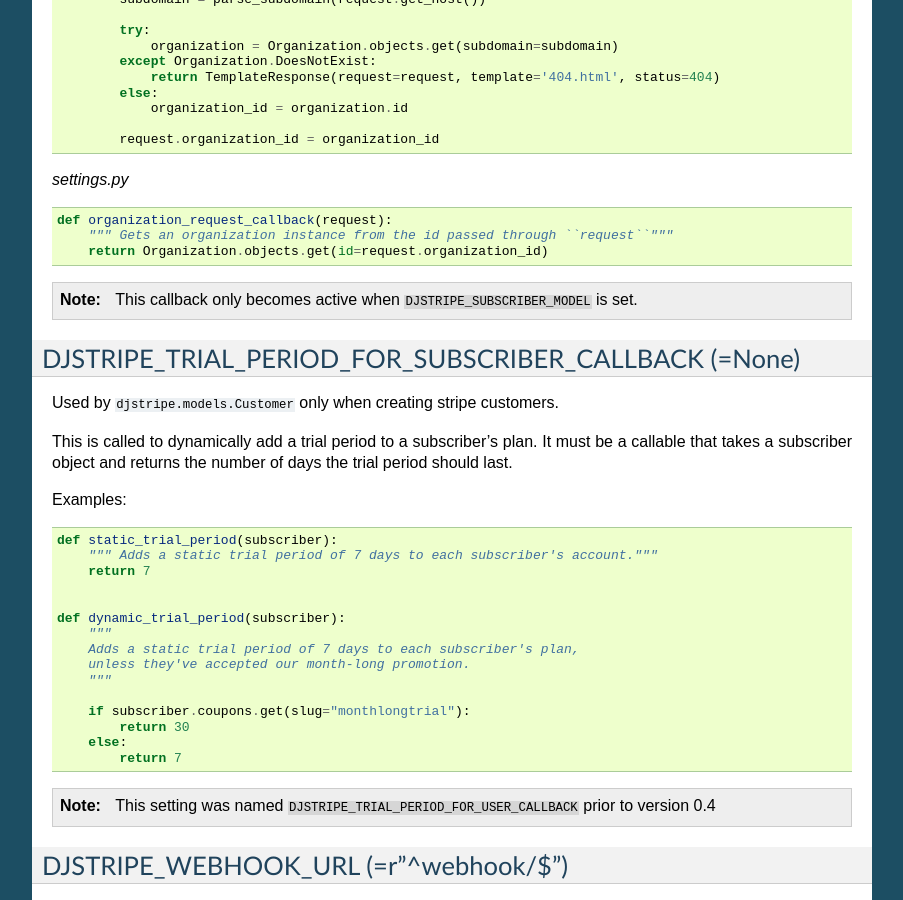
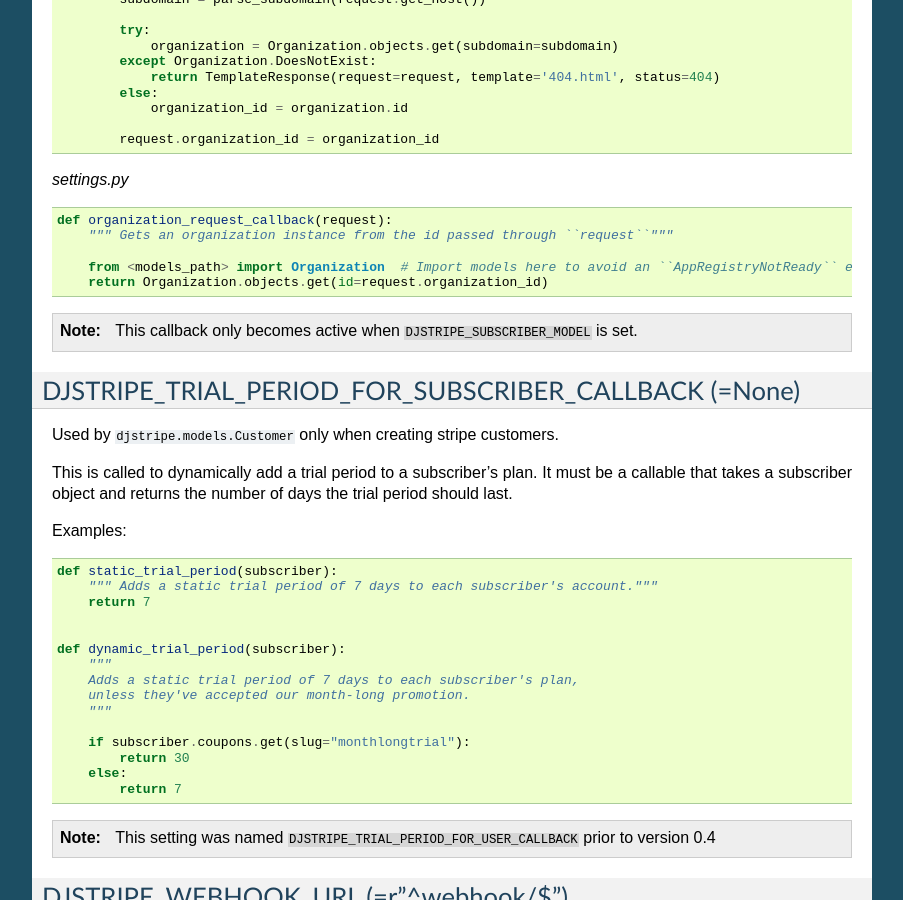
Before and after one commit to dj-stripe/dj-stripe, a Sphinx documentation site: the page built from docs/settings.rst, in a window 1280 px wide and 900 px high, scrolled down 4178 px. Shown: the whole window, without its empty margins (198-1101 px from the left). Built offline with Sphinx 7.4.7, drawn with Linux system fonts in a browser that asks for light colours; the version number is read from the project's files by our own code.

Commit message:
Clarified DJSTRIPE_SUBSCRIBER_MODEL_REQUEST_CALLBACK documentation. (#311)

```diff
--- a/docs/settings.rst
+++ b/docs/settings.rst
@@ -251,6 +251,8 @@ Examples:
 
     def organization_request_callback(request):
         """ Gets an organization instance from the id passed through ``request``"""
+
+        from <models_path> import Organization  # Import models here to avoid an ``AppRegistryNotReady`` exception
         return Organization.objects.get(id=request.organization_id)
 
 
```
